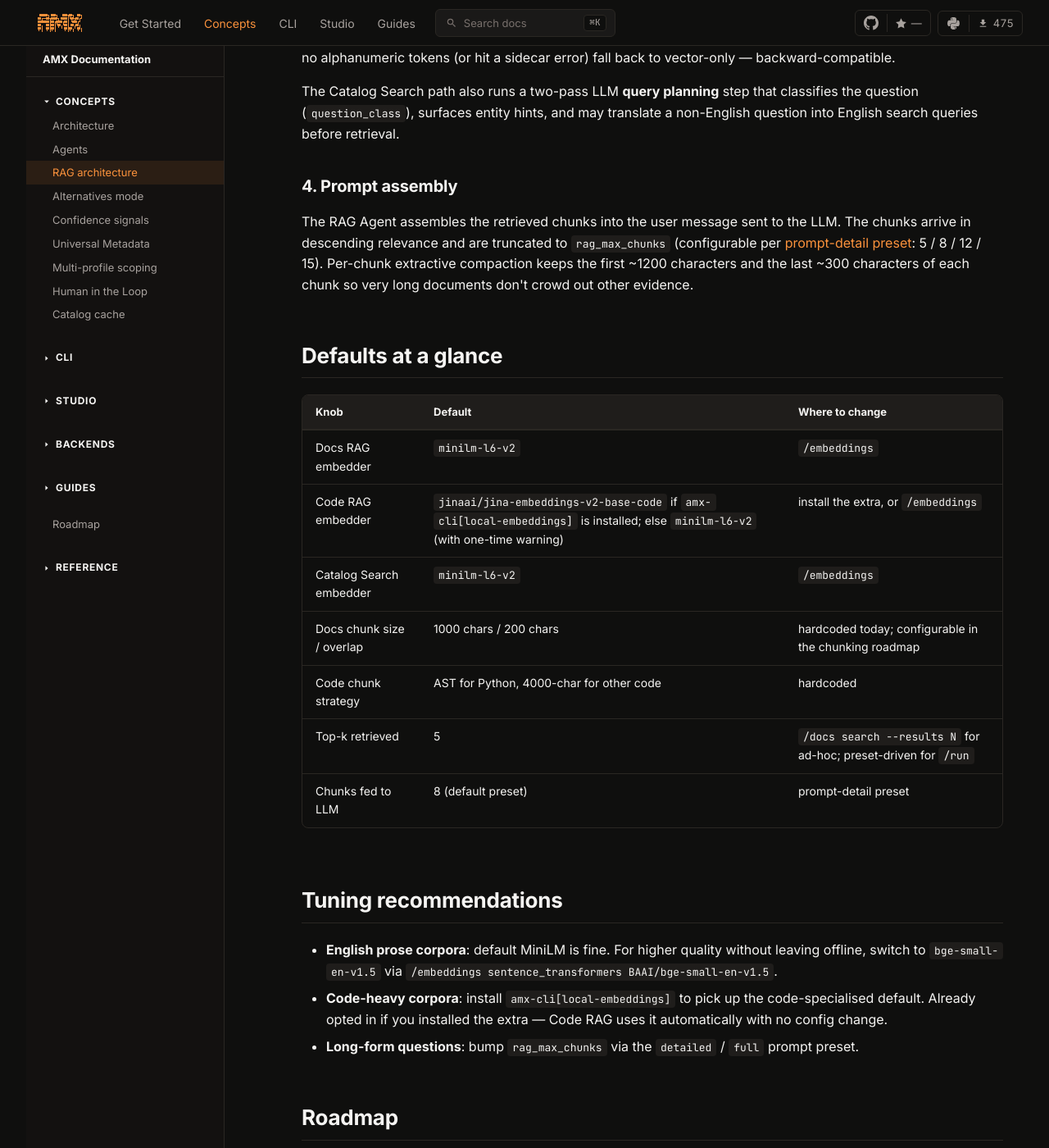
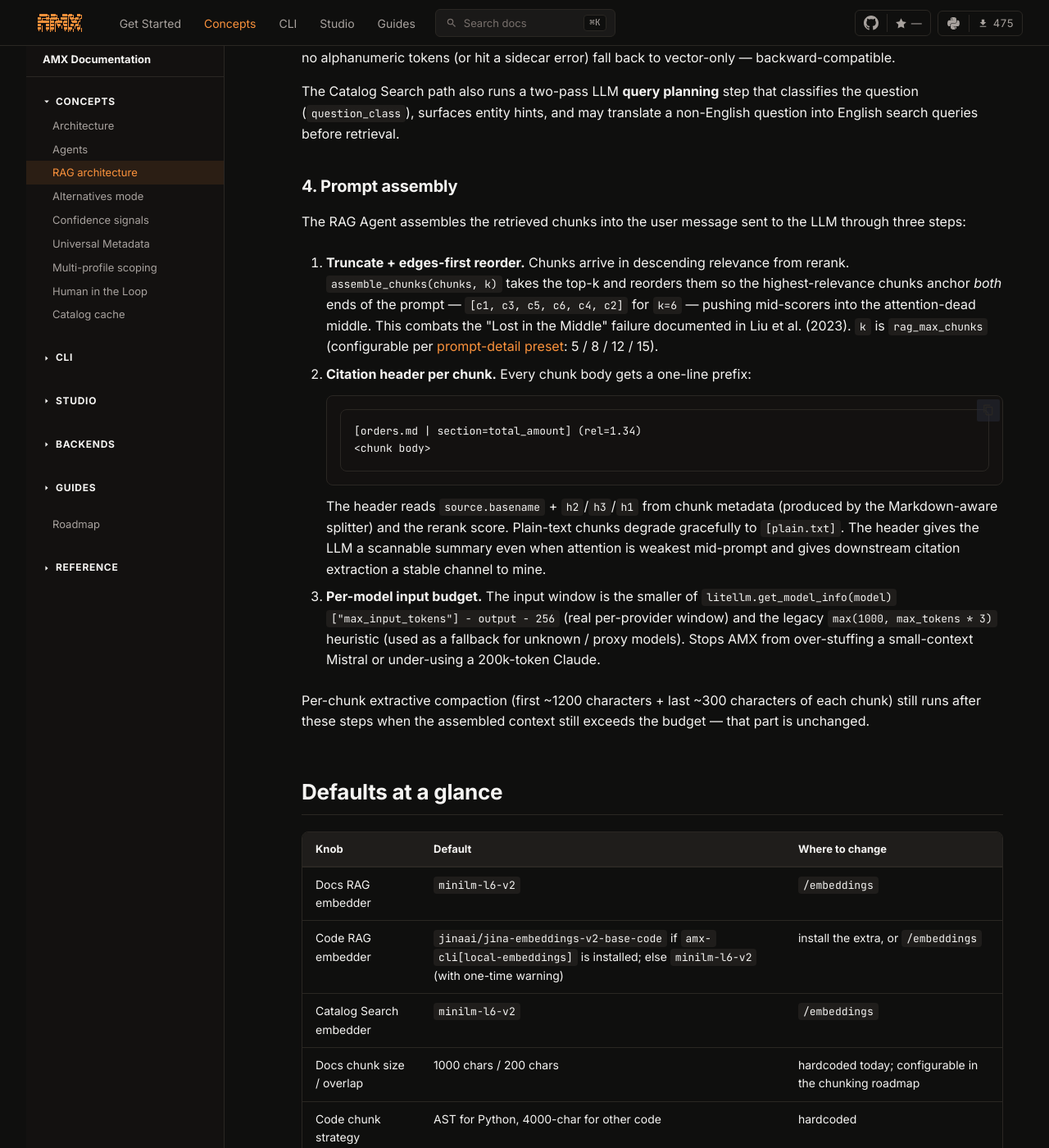
Before and after one commit to omeryasirkucuk/amx-docs, an MkDocs documentation site: the page built from docs/concepts/rag-architecture.md, in a window 1280 px wide and 1400 px high, scrolled down 2804 px. Shown: the whole window at 82% size. Built offline with MkDocs 1.6.1 and Material for MkDocs 9.7.7, drawn with Linux system fonts in a browser that asks for light colours; comment, search, counter and statistics services are not loaded.

Commit message:
docs(concepts): document edges-first prompt assembly (PR-H / F3.1-F3.3) (#39)
PR-460 added three changes to RAG prompt assembly:
- assemble_chunks: top-k then edges-first reorder ([c1..c6] →
  [c1,c3,c5,c6,c4,c2]) to combat "Lost in the Middle".
- format_chunk_header: per-chunk citation header reading source +
  Markdown section + rerank score.
- compute_input_budget: real per-model window via LiteLLM,
  fallback to legacy heuristic.

Update the RAG architecture page so the "Prompt assembly" section
walks through all three steps and the citation header is visible
in the prose for readers writing custom retrieval consumers.

mkdocs build --strict clean.

Co-authored-by: omeryasirkucuk <omeryasirkucuk@users.noreply.github.com>

````diff
--- a/docs/concepts/rag-architecture.md
+++ b/docs/concepts/rag-architecture.md
@@ -114,12 +114,41 @@ queries before retrieval.
 ### 4. Prompt assembly
 
 The RAG Agent assembles the retrieved chunks into the user message
-sent to the LLM. The chunks arrive in descending relevance and are
-truncated to `rag_max_chunks` (configurable per
-[prompt-detail preset](../cli/run-and-apply.md): 5 / 8 / 12 / 15).
-Per-chunk extractive compaction keeps the first ~1200 characters and
-the last ~300 characters of each chunk so very long documents don't
-crowd out other evidence.
+sent to the LLM through three steps:
+
+1. **Truncate + edges-first reorder.** Chunks arrive in descending
+   relevance from rerank. `assemble_chunks(chunks, k)` takes the
+   top-k and reorders them so the highest-relevance chunks anchor
+   *both* ends of the prompt — `[c1, c3, c5, c6, c4, c2]` for
+   `k=6` — pushing mid-scorers into the attention-dead middle.
+   This combats the "Lost in the Middle" failure documented in
+   Liu et al. (2023). `k` is `rag_max_chunks` (configurable per
+   [prompt-detail preset](../cli/run-and-apply.md): 5 / 8 / 12 / 15).
+
+2. **Citation header per chunk.** Every chunk body gets a
+   one-line prefix:
+   ```
+   [orders.md | section=total_amount] (rel=1.34)
+   <chunk body>
+   ```
+   The header reads `source.basename` + `h2`/`h3`/`h1` from chunk
+   metadata (produced by the Markdown-aware splitter) and the
+   rerank score. Plain-text chunks degrade gracefully to
+   `[plain.txt]`. The header gives the LLM a scannable summary
+   even when attention is weakest mid-prompt and gives downstream
+   citation extraction a stable channel to mine.
+
+3. **Per-model input budget.** The input window is the smaller of
+   `litellm.get_model_info(model)["max_input_tokens"] - output - 256`
+   (real per-provider window) and the legacy `max(1000, max_tokens * 3)`
+   heuristic (used as a fallback for unknown / proxy models). Stops
+   AMX from over-stuffing a small-context Mistral or under-using a
+   200k-token Claude.
+
+Per-chunk extractive compaction (first ~1200 characters + last
+~300 characters of each chunk) still runs after these steps when
+the assembled context still exceeds the budget — that part is
+unchanged.
 
 ## Defaults at a glance
 
````
